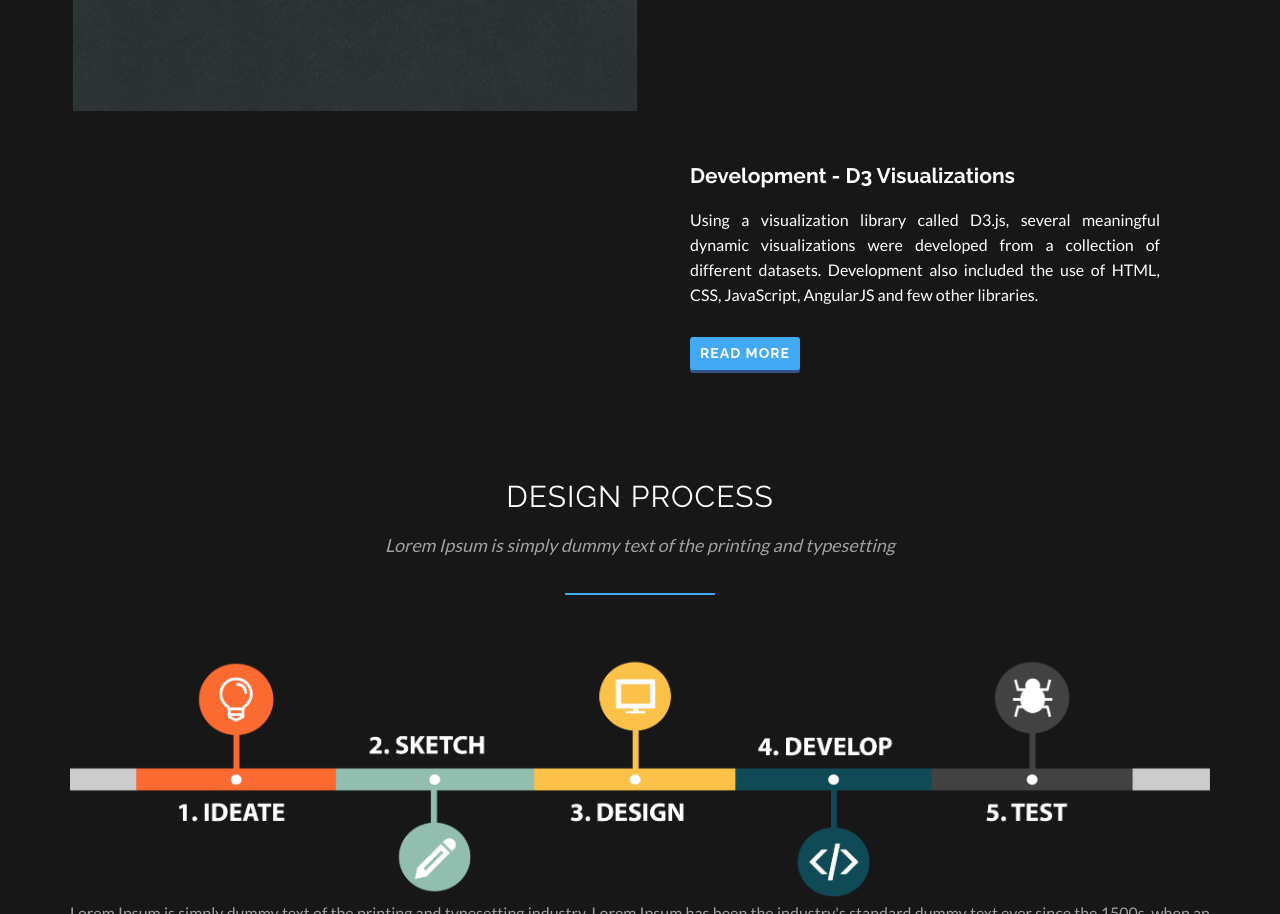
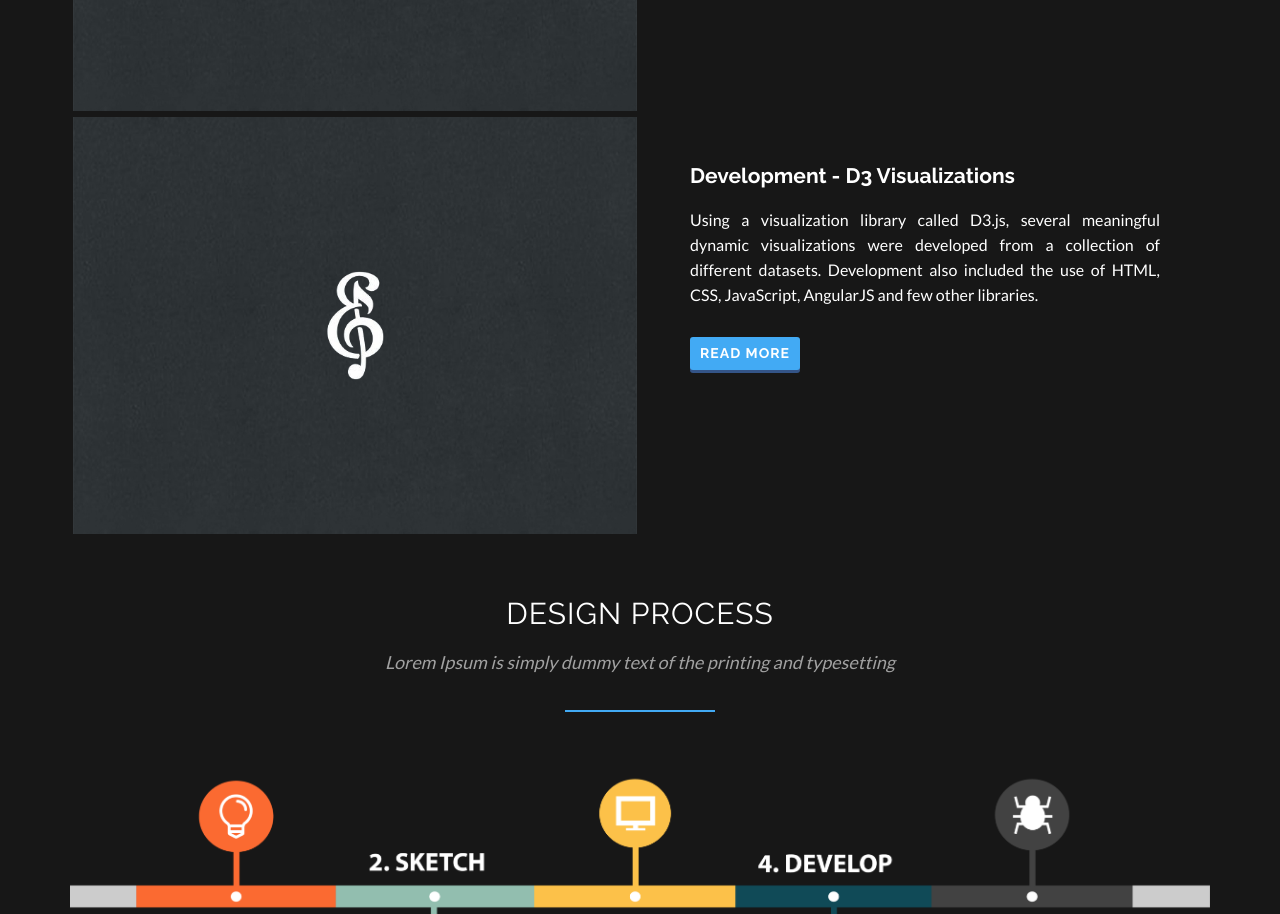
Before and after one commit to arvindsanthanam/arvindsanthanam.github.io, a plain HTML site: page index.html in a window 1280 px wide. Shown: the part 3075-3989 px from the top of the page. Drawn offline with Linux system fonts and the light colour scheme; a web font is replaced by a local one.

Commit message:
fix image removal

```diff
--- a/index.html
+++ b/index.html
@@ -355,8 +355,8 @@
                                     <h4>Development - D3 Visualizations</h4>
                                 </div>
                                 <!-- //.project-title -->
-
-                                <img src="assets/images/banners/visualization.jpg" alt="" class="img-responsive"/>
+								<!--<img src="assets/images/banners/visualization.jpg" alt="" class="img-responsive"/>-->
+                                <img src="assets/images/banners/ensemble.jpg" alt="" class="img-responsive"/>
                             </div>
 						</div>
 						<div class="col-sm-12  col-md-6 col-lg-6 col-xs-12 project-para">
```
